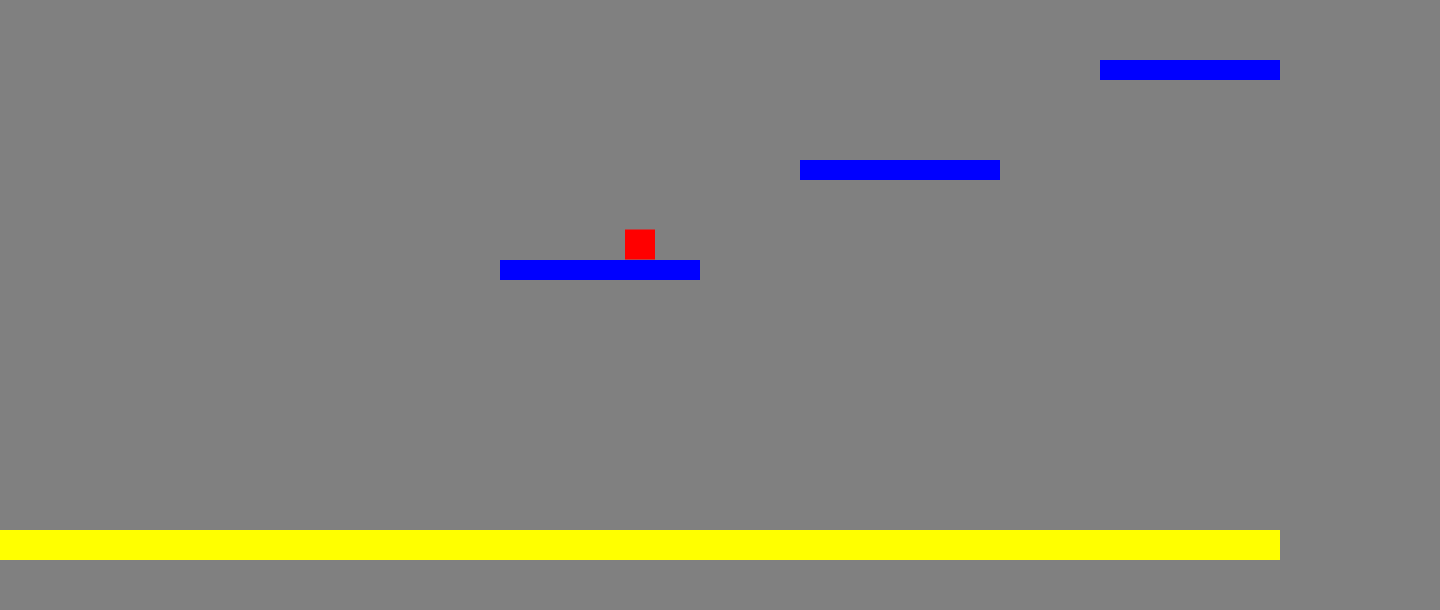
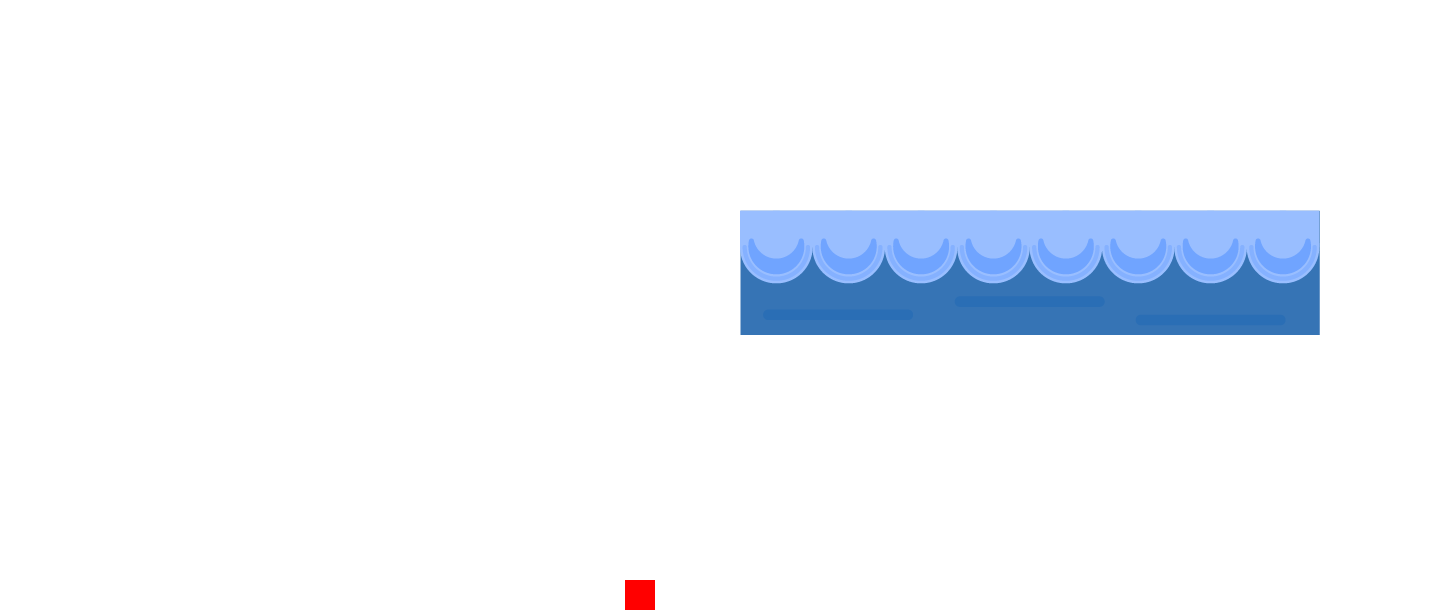
Before and after one commit to adam66561/Mario_game, a website: page src/index.html in a window 1280 px wide. Shown: the part 240-850 px from the top of the page, 1440 px wide, since content can reach past the window. Before the commit the page ends 804 px from the top, so only its background shows below. Drawn offline with Linux system fonts and the light colour scheme.

Commit message:
Visuality of platforms added

```diff
--- /dev/null
+++ b/package.json
@@ -0,0 +1,5 @@
+{
+  "dependencies": {
+    "browserify": "^17.0.0"
+  }
+}
--- /dev/null
+++ b/src/bundleCreate.txt
@@ -0,0 +1 @@
+browserify ./src/js/mario.js -o ./src/js/bundle.js
--- a/src/css/style.css
+++ b/src/css/style.css
@@ -5,6 +5,10 @@
 }
 
 body{
-    background-color: grey;
+    background-color: black;
     overflow: hidden;
+    display: flex;
+    justify-content: center;
+    align-items: center;
+    height: 100vh;
 }
--- a/src/index.html
+++ b/src/index.html
@@ -9,6 +9,6 @@
 <body>
     <canvas id="canvasBox"></canvas>
 
-    <script src="./js/mario.js"></script>
+    <script type="module" src="./js/bundle.js"></script>
 </body>
 </html>
--- /dev/null
+++ b/src/js/bundle.js
@@ -0,0 +1,198 @@
+(function(){function r(e,n,t){function o(i,f){if(!n[i]){if(!e[i]){var c="function"==typeof require&&require;if(!f&&c)return c(i,!0);if(u)return u(i,!0);var a=new Error("Cannot find module '"+i+"'");throw a.code="MODULE_NOT_FOUND",a}var p=n[i]={exports:{}};e[i][0].call(p.exports,function(r){var n=e[i][1][r];return o(n||r)},p,p.exports,r,e,n,t)}return n[i].exports}for(var u="function"==typeof require&&require,i=0;i<t.length;i++)o(t[i]);return o}return r})()({1:[function(require,module,exports){
+const platform = "../../src/img/platform.png";
+
+const canvas = document.getElementById("canvasBox");
+const c = canvas.getContext("2d");
+canvas.width = 1600;
+canvas.height = 900;
+
+const gravity = .5;
+
+class Player {
+    constructor(){
+        this.position = {
+            x: canvas.width / 2,
+            y: canvas.height / 2
+        };
+        this.width = 30;
+        this.height = 30;
+        this.velocity = {
+            x: 0,
+            y: 0
+        }
+    }
+
+    update(){
+        this.draw();
+        this.position.y += this.velocity.y;
+        this.position.x += this.velocity.x;
+        if (this.position.y < canvas.height - this.height / 2 - this.velocity.y){
+            this.velocity.y += gravity;
+        }else{
+            this.velocity.y = 0;
+        }
+    }
+
+    draw(){
+        const {x, y} = this.position;
+        c.fillStyle = "red";
+        c.fillRect(x - this.width / 2, y - this.height / 2, this.width, this.height)
+    }
+}
+
+class Platform {
+    constructor({x, y, image}){
+        this.position = {
+            x,
+            y
+        };
+        this.image = image;
+        this.width = image.width;
+        this.height = image.height;
+    }
+
+    draw(){
+        c.drawImage(this.image, this.position.x, this.position.y);
+    }
+}
+
+
+const keys = {
+    right:{
+        pressed: false
+    },
+    left:{
+        pressed: false
+    },
+    up:{
+        pressed: false,
+        count: 0
+    },
+    down:{
+        pressed: false
+    }
+}
+
+const image = new Image();
+image.src = platform;
+let scrollOffset = 0;
+const player = new Player();
+const platforms = [];
+const init = () => {
+    let w = 200;
+    let z = 500;
+    for (let i=0; i<50; i++){
+        w += 700;
+        z -= 0;
+        platforms.push(new Platform({x: 0, y: canvas.height - image.height, image }))
+        platforms.push(new Platform({x: image.width, y: canvas.height - image.height, image }))
+        platforms.push(new Platform({x: image.width * 2, y: canvas.height - image.height, image }))
+        platforms.push(new Platform({x: w, y: z, image}));
+    }
+
+}
+
+const animate = () => {
+    const animationFrame = requestAnimationFrame(animate);
+    c.fillStyle = "white";
+    c.fillRect(0, 0, canvas.width, canvas.height);
+
+    if(keys.right.pressed && player.position.x <= canvas.width / 2){
+        player.velocity.x = 5;
+    }else if(keys.left.pressed && player.position.x >= 100){
+        player.velocity.x = -5;
+    }else{
+        player.velocity.x = 0;
+        if (keys.right.pressed){
+            scrollOffset += 5;
+            platforms.forEach(platform => {
+                platform.position.x -= 5;
+            })
+        }else if(keys.left.pressed){
+            scrollOffset -= 5;
+            platforms.forEach(platform => {
+                platform.position.x += 5;
+            })
+        }
+    }
+
+    // jumping
+    if(keys.up.pressed && keys.up.count <= 1){
+        player.velocity.y = -20;
+        keys.up.count++;
+    }
+
+    //platform detection
+    //detection to disallow multiple jumping PART 1
+    platforms.forEach(platform => {
+        platform.draw();
+
+        if(player.position.y + player.height / 2 <= platform.position.y
+        && player.position.y + player.height / 2+ player.velocity.y >= platform.position.y
+        && (player.position.x + player.width / 2 >= platform.position.x && player.position.x <= platform.position.x + platform.width)){
+            player.velocity.y = 0;
+            keys.up.count = 0;
+        }
+        //detection if player touched bottom
+        if(player.position.y == canvas.height - player.height / 2 - player.velocity.y){
+            keys.up.count = 0;
+            console.log("you lost");
+        }
+    })
+
+    if (scrollOffset > 2000){
+        console.log("You won");
+    }
+
+    player.update();
+
+}
+
+init();
+animate();
+
+addEventListener("keydown", ({key}) => {
+    switch(key) {
+        case "ArrowRight":
+            keys.right.pressed = true;
+            break
+        case "ArrowLeft":
+            keys.left.pressed = true;
+            break
+        case "ArrowUp":
+            keys.up.pressed = true;
+            break
+        case "ArrowDown":
+            keys.down.pressed = true;
+            break
+        default:
+            break
+    }
+})
+
+addEventListener("keyup", ({key}) => {
+    switch(key) {
+        case "ArrowRight":
+            keys.right.pressed = false;
+            break
+        case "ArrowLeft":
+            keys.left.pressed = false;
+            break
+        case "ArrowUp":
+            keys.up.pressed = false;
+            break
+        case "ArrowDown":
+            keys.down.pressed = false;
+            break
+        default:
+            break
+
+
+    }
+})
+
+
+addEventListener("resize", () =>{
+    location.reload(true);
+})
+},{}]},{},[1]);
--- a/src/js/mario.js
+++ b/src/js/mario.js
@@ -1,7 +1,9 @@
+const platform = "../../src/img/platform.png";
+
 const canvas = document.getElementById("canvasBox");
 const c = canvas.getContext("2d");
-canvas.width = window.innerWidth;
-canvas.height = window.innerHeight;
+canvas.width = 1600;
+canvas.height = 900;
 
 const gravity = .5;
 
@@ -23,7 +25,7 @@ class Player {
         this.draw();
         this.position.y += this.velocity.y;
         this.position.x += this.velocity.x;
-        if (this.position.y < canvas.height - this.height / 2 - this.velocity.y - 30){
+        if (this.position.y < canvas.height - this.height / 2 - this.velocity.y){
             this.velocity.y += gravity;
         }else{
             this.velocity.y = 0;
@@ -38,18 +40,18 @@ class Player {
 }
 
 class Platform {
-    constructor({x, y}){
+    constructor({x, y, image}){
         this.position = {
             x,
             y
         };
-        this.width = 200;
-        this.height = 20;
+        this.image = image;
+        this.width = image.width;
+        this.height = image.height;
     }
 
     draw(){
-        c.fillStyle = "blue";
-        c.fillRect(this.position.x, this.position.y, this.width, this.height);
+        c.drawImage(this.image, this.position.x, this.position.y);
     }
 }
 
@@ -70,26 +72,29 @@ const keys = {
     }
 }
 
+const image = new Image();
+image.src = platform;
+let scrollOffset = 0;
 const player = new Player();
 const platforms = [];
 const init = () => {
-    let x = 200;
-    let y = 600;
+    let w = 200;
+    let z = 500;
     for (let i=0; i<50; i++){
-        x += 300;
-        y -= 100;
-        platforms.push(new Platform({x, y}));
+        w += 700;
+        z -= 0;
+        platforms.push(new Platform({x: 0, y: canvas.height - image.height, image }))
+        platforms.push(new Platform({x: image.width, y: canvas.height - image.height, image }))
+        platforms.push(new Platform({x: image.width * 2, y: canvas.height - image.height, image }))
+        platforms.push(new Platform({x: w, y: z, image}));
     }
 
 }
 
 const animate = () => {
     const animationFrame = requestAnimationFrame(animate);
-    c.clearRect(0, 0, canvas.width, canvas.height);
-    c.fillStyle = "yellow";
-    c.fillRect(0, canvas.height - 30, canvas.width, 30);
-
-    player.update();
+    c.fillStyle = "white";
+    c.fillRect(0, 0, canvas.width, canvas.height);
 
     if(keys.right.pressed && player.position.x <= canvas.width / 2){
         player.velocity.x = 5;
@@ -98,10 +103,12 @@ const animate = () => {
     }else{
         player.velocity.x = 0;
         if (keys.right.pressed){
+            scrollOffset += 5;
             platforms.forEach(platform => {
                 platform.position.x -= 5;
             })
         }else if(keys.left.pressed){
+            scrollOffset -= 5;
             platforms.forEach(platform => {
                 platform.position.x += 5;
             })
@@ -110,7 +117,7 @@ const animate = () => {
 
     // jumping
     if(keys.up.pressed && keys.up.count <= 1){
-        player.velocity.y = -16;
+        player.velocity.y = -20;
         keys.up.count++;
     }
 
@@ -121,18 +128,23 @@ const animate = () => {
 
         if(player.position.y + player.height / 2 <= platform.position.y
         && player.position.y + player.height / 2+ player.velocity.y >= platform.position.y
-        && (player.position.x > platform.position.x && player.position.x < platform.position.x + platform.width)){
+        && (player.position.x + player.width / 2 >= platform.position.x && player.position.x <= platform.position.x + platform.width)){
             player.velocity.y = 0;
             keys.up.count = 0;
         }
-        //detection to disallow multiple jumping PART 2
-        if(player.position.y == canvas.height - player.height / 2 - player.velocity.y - 30){
+        //detection if player touched bottom
+        if(player.position.y == canvas.height - player.height / 2 - player.velocity.y){
             keys.up.count = 0;
+            console.log("you lost");
         }
     })
 
+    if (scrollOffset > 2000){
+        console.log("You won");
+    }
 
-    console.log(keys.up.count);
+    player.update();
+
 }
 
 init();
@@ -177,3 +189,8 @@ addEventListener("keyup", ({key}) => {
 
     }
 })
+
+
+addEventListener("resize", () =>{
+    location.reload(true);
+})
```
Also changed, not shown: src/img/background.png (added), src/img/hills.png (added), src/img/platform.png (added), src/img/platformSmallTall.png (added), src/img/spriteRunLeft.png (added), src/img/spriteRunRight.png (added), src/img/spriteStandLeft.png (added), src/img/spriteStandRight.png (added), 1 other file.
